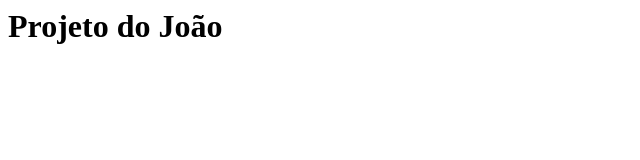
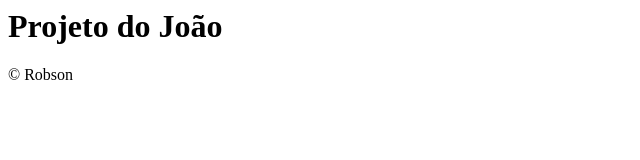
Before and after one commit to robsonfx/curso-git, a plain HTML site: page index.html in a window 1280 px wide. Shown: the full height of the page, 0-640 px from the left. Drawn offline with Linux system fonts and the light colour scheme.

Commit message:
adicionado footer

```diff
--- a/index.html
+++ b/index.html
@@ -5,4 +5,8 @@
     <body>
         <h1>Projeto do João</h1>
     </body>
+
+    <footer>
+        &copy; Robson
+    </footer>
 </html>
```
